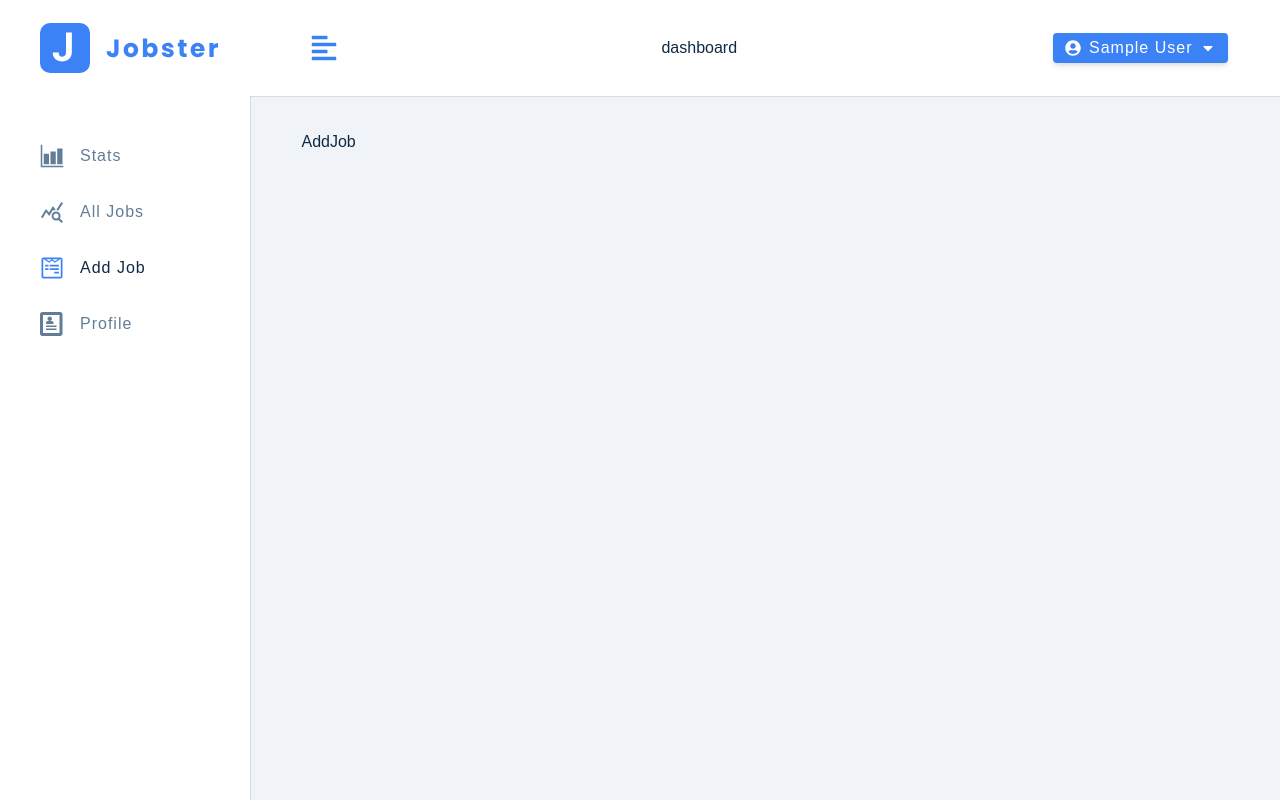
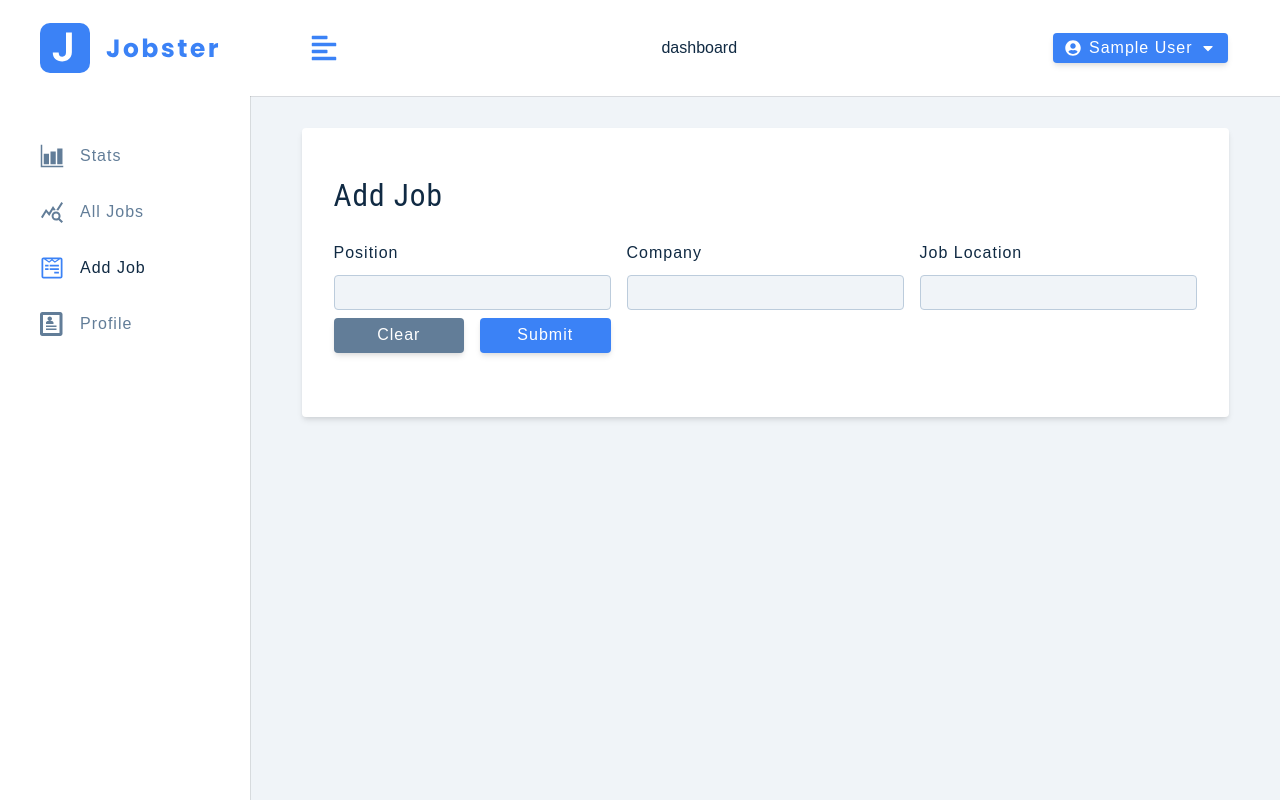
Before and after one commit to jodoesgit/react18-redux-jobster, a React (Create React App) app: page /add-job in a window 1280 px wide. Built offline with nearby package versions, Linux system fonts and the light colour scheme; sample sign-in values are in the browser's storage.

Commit message:
Setup AddJob

```diff
--- a/src/pages/dashboard/AddJob.js
+++ b/src/pages/dashboard/AddJob.js
@@ -1,4 +1,82 @@
+import { FormRow } from '../../components';
+import Wrapper from '../../assets/wrappers/DashboardFormPage';
+import { useSelector, useDispatch } from 'react-redux';
+import { toast } from 'react-toastify';
+
 const AddJob = () => {
-  return <div>AddJob</div>;
+  const {
+    isLoading,
+    position,
+    company,
+    jobLocation,
+    jobType,
+    jobTypeOptions,
+    status,
+    statusOptions,
+    isEditing,
+    editJobId,
+  } = useSelector((store) => store.job);
+
+  const handleSubmit = (e) => {
+    e.preventDefault();
+
+    if (!position || !company || !jobLocation) {
+      toast.error('Please fill out all fields');
+    }
+  };
+
+  const handleJobInput = (e) => {
+    const name = e.target.name;
+    const value = e.target.value;
+    console.log(name, value);
+  };
+  return (
+    <Wrapper>
+      <form className="form">
+        <h3>{isEditing ? 'edit job' : 'add job'}</h3>
+        <div className="form-center">
+          {/* Position */}
+          <FormRow
+            type="text"
+            name="position"
+            value={position}
+            handleChange={handleJobInput}
+          />
+          {/* Company */}
+          <FormRow
+            type="text"
+            name="company"
+            value={company}
+            handleChange={handleJobInput}
+          />
+          {/* Location */}
+          <FormRow
+            type="text"
+            name="jobLocation"
+            labelText="Job Location"
+            value={jobLocation}
+            handleChange={handleJobInput}
+          />
+          <div className="btn-container">
+            <button
+              type="button"
+              className="btn btn-block clear-btn"
+              onClick={() => console.log('clear values')}
+            >
+              clear
+            </button>
+            <button
+              type="submit"
+              className="btn btn-block submit-btn"
+              onClick={handleSubmit}
+              disabled={isLoading}
+            >
+              submit
+            </button>
+          </div>
+        </div>
+      </form>
+    </Wrapper>
+  );
 };
 export default AddJob;
```
